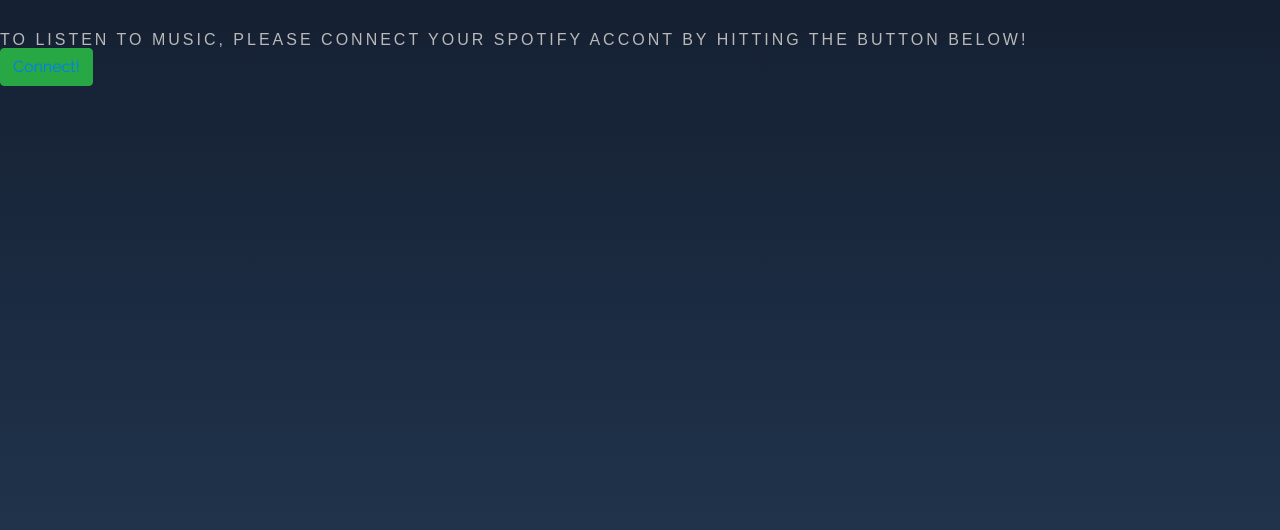
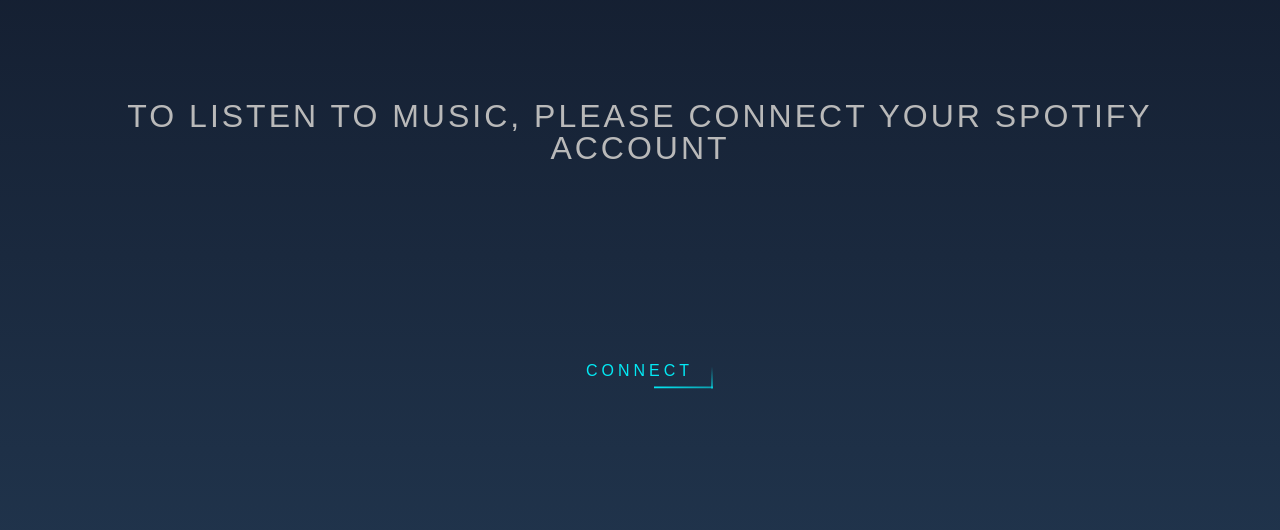
Before and after one commit to hunterpiggot/Concert-Discovery, a Flask app: page / in a window 1280 px wide. Shown: the part 48-578 px from the top of the page. Run offline with Flask 2, Linux system fonts and the light colour scheme; the visitor is signed in with stand-in values (Sample User, id 1); some libraries are stand-ins or nearby versions.

Commit message:
made connect page look better

```diff
--- a/static/loginStyle.css
+++ b/static/loginStyle.css
@@ -62,7 +62,7 @@ html {
     font-size: 12px;
   }
 
-  .login-box form a {
+  .login-box a {
     position: relative;
     display: inline-block;
     padding: 10px 20px;
@@ -186,3 +186,23 @@ select {
 .login {
     margin-left: 25px;
 }
+
+.connect {
+    margin: 0;
+    background: transparent;
+    box-shadow: none;
+}
+
+.connect-button {
+    margin-top: 0;
+    left: 86px;
+    padding: 0px;
+}
+
+#connect-script {
+    margin-top: 100px;
+    margin-left: 50px;
+    margin-right: 50px;
+    text-align: center;
+    font-size: 2rem;
+}
--- a/templates/home.html
+++ b/templates/home.html
@@ -1,8 +1,17 @@
 {% extends 'index.html'  %}
 {% block content %}
- <h1>To listen to music, please connect your spotify accont by hitting the button below!</h1>
-
-<button class="btn btn-success" id="apiTest"><a href="https://accounts.spotify.com/authorize?client_id=89ffd51455fa4113b1c3ab58496c0970&response_type=code&redirect_uri=http://127.0.0.1:5000/authorize&scope=streaming%20user-library-modify%20user-read-private%20user-read-email&state=34fFs29kd09">Connect!</a></button>
+ <h1 id="connect-script">To listen to music, please connect your spotify account</h1>
+ <div class="login-box connect">
+ <a class="connect-button" href="https://accounts.spotify.com/authorize?client_id=89ffd51455fa4113b1c3ab58496c0970&response_type=code&redirect_uri=http://127.0.0.1:5000/authorize&scope=streaming%20user-library-modify%20user-read-private%20user-read-email&state=34fFs29kd09">
+  <span></span>
+  <span></span>
+  <span></span>
+  <span></span>
+  connect
+</a>
+</div>
+<!--
+<button class="btn btn-success" id="apiTest"><a href="https://accounts.spotify.com/authorize?client_id=89ffd51455fa4113b1c3ab58496c0970&response_type=code&redirect_uri=http://127.0.0.1:5000/authorize&scope=streaming%20user-library-modify%20user-read-private%20user-read-email&state=34fFs29kd09">Connect!</a></button> -->
 
 
 
```
